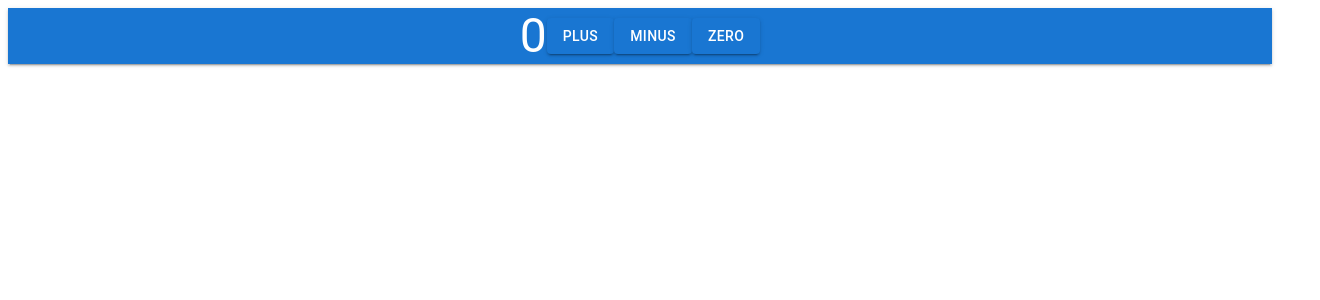
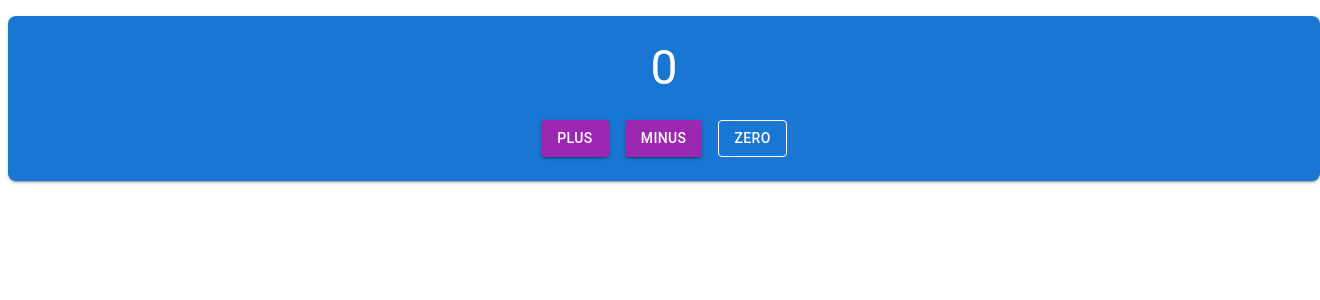
Before and after one commit to yuvrajsteve-cmyk/fullstackopen-part6, a React (Vite) app in the folder zustand/: page / in a window 1280 px wide. Shown: the top 300 px of the page, 1320 px wide, since content can reach past the window. Built offline with nearby package versions, Linux system fonts and the light colour scheme.

Commit message:
applying some styling

```diff
--- a/zustand/src/App.jsx
+++ b/zustand/src/App.jsx
@@ -1,5 +1,5 @@
 import { create } from 'zustand'
-import {Box, Button, Typography} from '@mui/material'
+import {Box, Button, Typography, Stack} from '@mui/material'
 const useCounterStore = create (set => ({
   counter: 0,
   increment: () => set(state => ({counter: state.counter + 1})),
@@ -15,31 +15,40 @@ const App = () => {
    const setToZero = useCounterStore(state => state.setToZero)
 
 
-  return(
+  return (
   <Box sx={{
     display: 'flex',
+    flexDirection: 'column',
     justifyContent: 'center',
     alignItems: 'center',
     width: '100%',
-      p: '3',
-      my: '2',
+    p: 3,
+    my: 2,
     bgcolor: 'primary.main',
     color: 'primary.contrastText',
-      borderRadius: '2',
-      boxShadow: '2'
+    borderRadius: 2,
+    boxShadow: 2,
+    gap: 3
   }}>
-        <div>
-          <Typography variant='h3'>
+
+    <Typography variant='h3' component='h1'>
       {counter}
     </Typography>
-        </div>
-        <div>
-          <Button variant='contained' onClick={increment}>plus</Button>
-          <Button variant='contained' onClick={decrement}>minus</Button>
-          <Button variant='contained' onClick={setToZero}>zero</Button>
-        </div>
+
+    <Stack direction='row' spacing={2}>
+      <Button variant='contained' color='secondary' onClick={increment}>
+        plus
+      </Button>
+      <Button variant='contained' color='secondary' onClick={decrement}>
+        minus
+      </Button>
+      <Button variant='outlined' color='inherit' onClick={setToZero}>
+        zero
+      </Button>
+    </Stack>
+
   </Box>
-  )
+);
 }
 
 export default App
```
Lines whose indentation alone changed are shown as unchanged.
